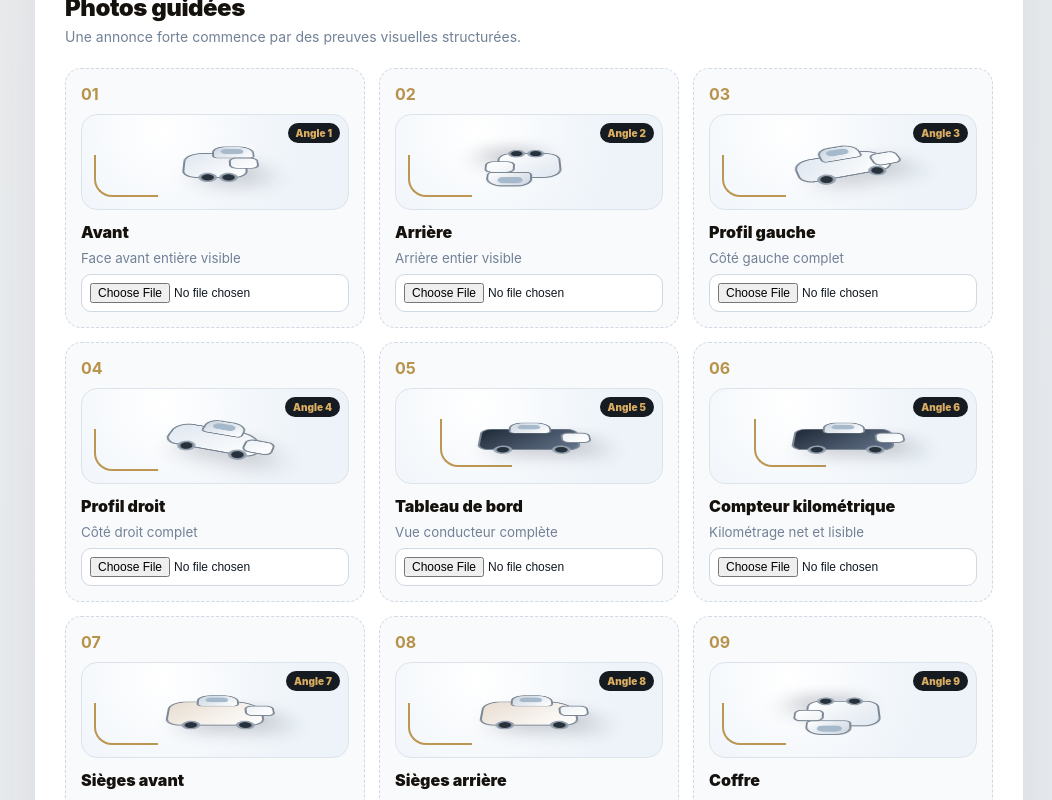
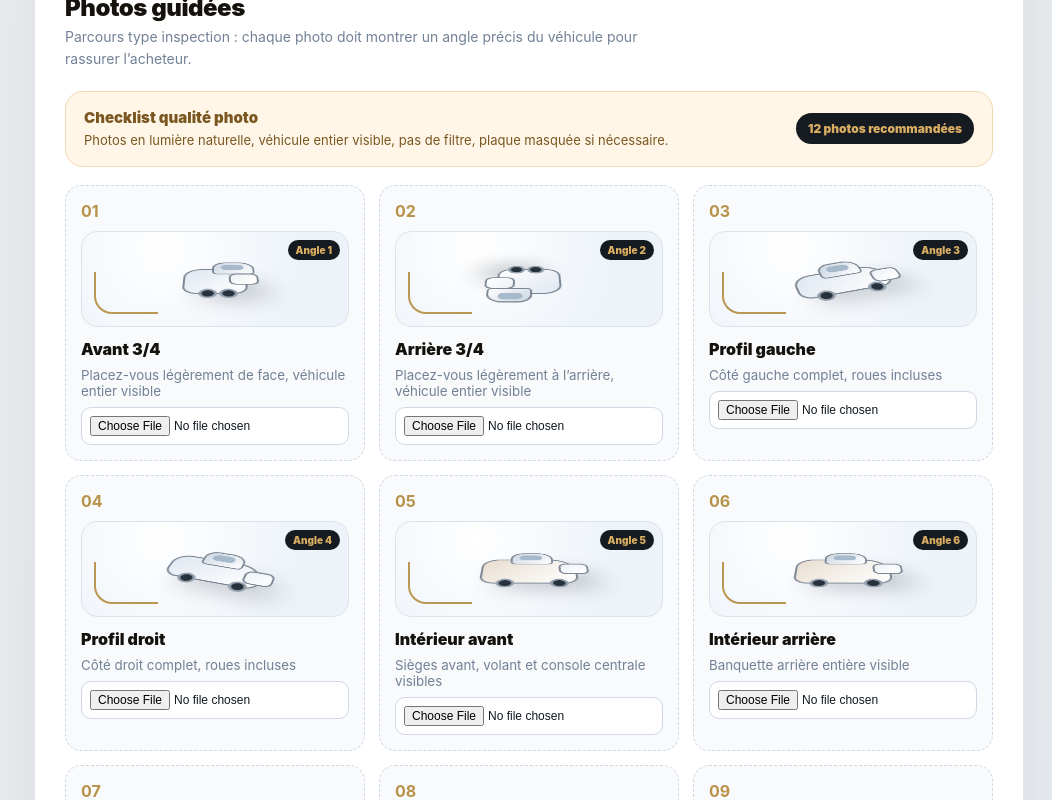
Before and after one commit to automandat/autosouk, a Next.js app: page /mandat in a window 1280 px wide. Shown: the part 5260-6060 px from the top of the page, without its empty margins (228-1280 px from the left). Built offline with nearby package versions, Linux system fonts and the light colour scheme.

Commit message:
Update page.tsx

```diff
--- a/app/mandat/page.tsx
+++ b/app/mandat/page.tsx
@@ -198,7 +198,20 @@ const EXTERIOR_OPTIONS = [
   "Feux de jour LED","Phares antibrouillard","Attelage fixe","Attelage pivotant","Barres de toit","Vitres arrière surteintées"
 ];
 
-const PHOTOS = ["Avant","Arrière","Profil gauche","Profil droit","Tableau de bord","Compteur kilométrique","Sièges avant","Sièges arrière","Coffre","Jantes / pneus","Défauts visibles"];
+const PHOTOS = [
+  "Avant 3/4",
+  "Arrière 3/4",
+  "Profil gauche",
+  "Profil droit",
+  "Intérieur avant",
+  "Intérieur arrière",
+  "Tableau de bord",
+  "Compteur kilométrique",
+  "Coffre",
+  "Jantes / pneus",
+  "Moteur",
+  "Défauts visibles"
+];
 
 const STEPS = [
   ["identity","Identité"],
@@ -462,7 +475,15 @@ export default function MandatPage() {
 
           <Field label="Remarques vendeur"><textarea placeholder="Première main, carnet complet, pneus neufs, défauts éventuels..." /></Field>
 
-          <Section id="media" title="Photos guidées" subtitle="Une annonce forte commence par des preuves visuelles structurées." />
+          <Section id="media" title="Photos guidées" subtitle="Parcours type inspection : chaque photo doit montrer un angle précis du véhicule pour rassurer l’acheteur." />
+          <div className="photoQualityPanel">
+            <div>
+              <strong>Checklist qualité photo</strong>
+              <p>Photos en lumière naturelle, véhicule entier visible, pas de filtre, plaque masquée si nécessaire.</p>
+            </div>
+            <span>{PHOTOS.length} photos recommandées</span>
+          </div>
+
           <div className="photoGrid">{PHOTOS.map((p,i)=>
             <label className="upload" key={p}>
               <b>{String(i+1).padStart(2,"0")}</b>
@@ -537,6 +558,16 @@ export default function MandatPage() {
 .colorItem.selected{position:relative}
 .colorItem.selected:after{content:"✓";position:absolute;right:8px;top:8px;background:#161b22;color:#d9ad62;width:18px;height:18px;border-radius:999px;display:flex;align-items:center;justify-content:center;font-size:11px;font-weight:950}
 
+
+.photoQualityPanel{display:flex;justify-content:space-between;align-items:center;gap:16px;background:#fff6e8;border:1.5px solid #efd8ae;border-radius:18px;padding:16px 18px;margin-bottom:18px}
+.photoQualityPanel strong{display:block;font-size:15px;font-weight:950;color:#7a5720}
+.photoQualityPanel p{margin:4px 0 0;color:#7a5720;font-size:13px;line-height:1.45}
+.photoQualityPanel span{background:#161b22;color:#d9ad62;border-radius:999px;padding:8px 12px;font-size:12px;font-weight:950;white-space:nowrap}
+.engine3d .car3d{width:92px;height:58px;transform:translate(-50%,-50%) rotateX(64deg) rotateZ(0deg);background:linear-gradient(135deg,#1f2937,#64748b);border-radius:12px}
+.engine3d .engineBlock{display:block;position:absolute;left:27px;top:15px;width:40px;height:24px;border-radius:6px;background:#d9ad62;border:2px solid #8b6b2f;box-shadow:0 6px 14px rgba(0,0,0,.18)}
+.engine3d .hood3d{right:20px;top:-16px;width:54px;height:24px;background:rgba(255,255,255,.34);border:2px solid #b8924a;transform:rotateX(35deg)}
+.engine3d .cameraBeam{left:38px;bottom:16px;width:70px;height:52px;border-color:#b8924a}
+@media(max-width:900px){.photoQualityPanel{flex-direction:column;align-items:flex-start}.photoQualityPanel span{white-space:normal}}
 .photoGuide3d{height:96px;border-radius:16px;background:radial-gradient(circle at 30% 18%,#ffffff,#edf3f9 70%);border:1px solid #dce3eb;position:relative;overflow:hidden;margin:2px 0 4px;perspective:520px}
 .car3d{position:absolute;left:50%;top:53%;width:96px;height:42px;transform-style:preserve-3d;transform:translate(-50%,-50%) rotateX(58deg) rotateZ(-18deg);background:linear-gradient(135deg,#dfe7f0,#ffffff);border:2px solid #7b8794;border-radius:18px 28px 14px 14px;box-shadow:18px 16px 28px rgba(31,41,55,.18)}
 .roof3d{position:absolute;left:27px;top:-18px;width:44px;height:28px;background:linear-gradient(135deg,#cbd5e1,#ffffff);border:2px solid #7b8794;border-radius:14px 16px 6px 6px}
@@ -582,16 +613,17 @@ function ColorGrid({items, selectedColor, onPick}:{items:string[]; selectedColor
 
 function photoInstruction(label:string) {
   const instructions:Record<string,string> = {
-    "Avant":"Face avant entière visible",
-    "Arrière":"Arrière entier visible",
-    "Profil gauche":"Côté gauche complet",
-    "Profil droit":"Côté droit complet",
-    "Tableau de bord":"Vue conducteur complète",
+    "Avant 3/4":"Placez-vous légèrement de face, véhicule entier visible",
+    "Arrière 3/4":"Placez-vous légèrement à l’arrière, véhicule entier visible",
+    "Profil gauche":"Côté gauche complet, roues incluses",
+    "Profil droit":"Côté droit complet, roues incluses",
+    "Intérieur avant":"Sièges avant, volant et console centrale visibles",
+    "Intérieur arrière":"Banquette arrière entière visible",
+    "Tableau de bord":"Vue conducteur, écran et volant visibles",
     "Compteur kilométrique":"Kilométrage net et lisible",
-    "Sièges avant":"Deux sièges avant visibles",
-    "Sièges arrière":"Banquette arrière visible",
     "Coffre":"Coffre ouvert, volume visible",
-    "Jantes / pneus":"Gros plan jante et pneu",
+    "Jantes / pneus":"Gros plan jante et état du pneu",
+    "Moteur":"Capot ouvert, moteur propre et bien éclairé",
     "Défauts visibles":"Photo rapprochée de chaque défaut"
   };
   return instructions[label] || "Photo nette requise";
@@ -603,12 +635,13 @@ function PhotoGuide({label,index}:{label:string; index:number}) {
     label.includes("Arrière") ? "rear3d" :
     label.includes("gauche") ? "left3d" :
     label.includes("droit") ? "right3d" :
+    label.includes("Intérieur avant") ? "frontSeats3d" :
+    label.includes("Intérieur arrière") ? "rearSeats3d" :
     label.includes("Tableau") ? "dash3d" :
     label.includes("Compteur") ? "odo3d" :
-    label.includes("Sièges avant") ? "frontSeats3d" :
-    label.includes("Sièges arrière") ? "rearSeats3d" :
     label.includes("Coffre") ? "trunk3d" :
     label.includes("Jantes") ? "wheel3d" :
+    label.includes("Moteur") ? "engine3d" :
     "defect3d";
 
   return (
@@ -618,6 +651,7 @@ function PhotoGuide({label,index}:{label:string; index:number}) {
         <span className="roof3d" />
         <span className="hood3d" />
         <span className="glass3d" />
+        <span className="engineBlock" />
         <span className="wheel3d w1" />
         <span className="wheel3d w2" />
       </div>
```
